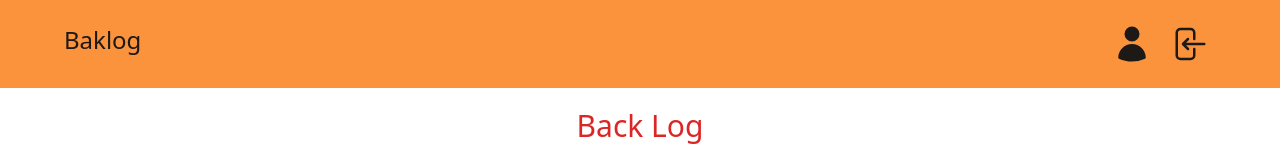
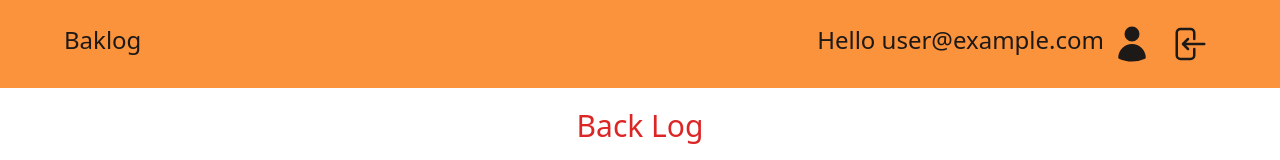
Before and after one commit to dmoczisko/bakLog, a Vue app: page /games in a window 1280 px wide. Shown: the top 160 px of the page. Built offline with nearby package versions, Linux system fonts and the light colour scheme; no server answers; the database is empty; sample sign-in values are in the browser's storage.

Commit message:
displaying user email

```diff
--- a/src/components/HeaderComponent.vue
+++ b/src/components/HeaderComponent.vue
@@ -3,6 +3,7 @@
     <nav class="flex align-center">
       <RouterLink to="#">Baklog</RouterLink>
       <div v-if="storeAuth.user.id" class="flex ml-auto">
+        <p>Hello {{ storeAuth.user.email }}</p>
         <RouterLink to="#" class="ml-auto">
           <UserIcon class="h-10 w-10 mx-2" />
         </RouterLink>
```
